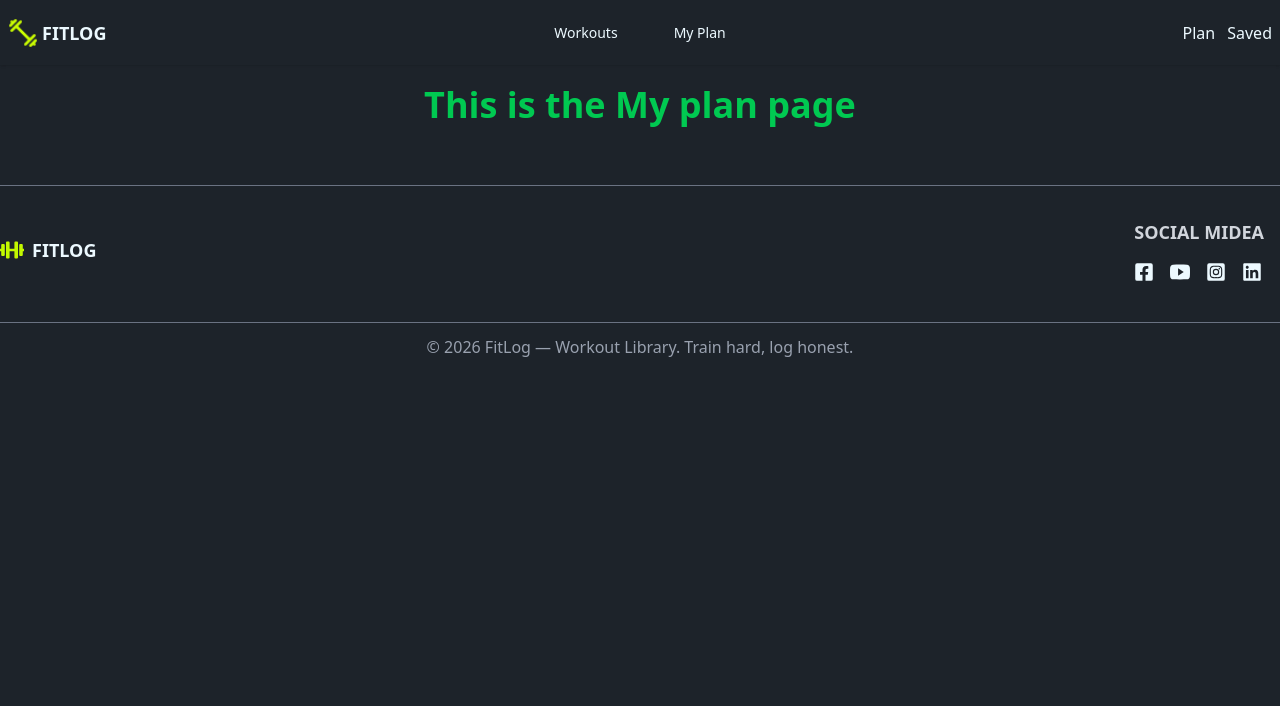
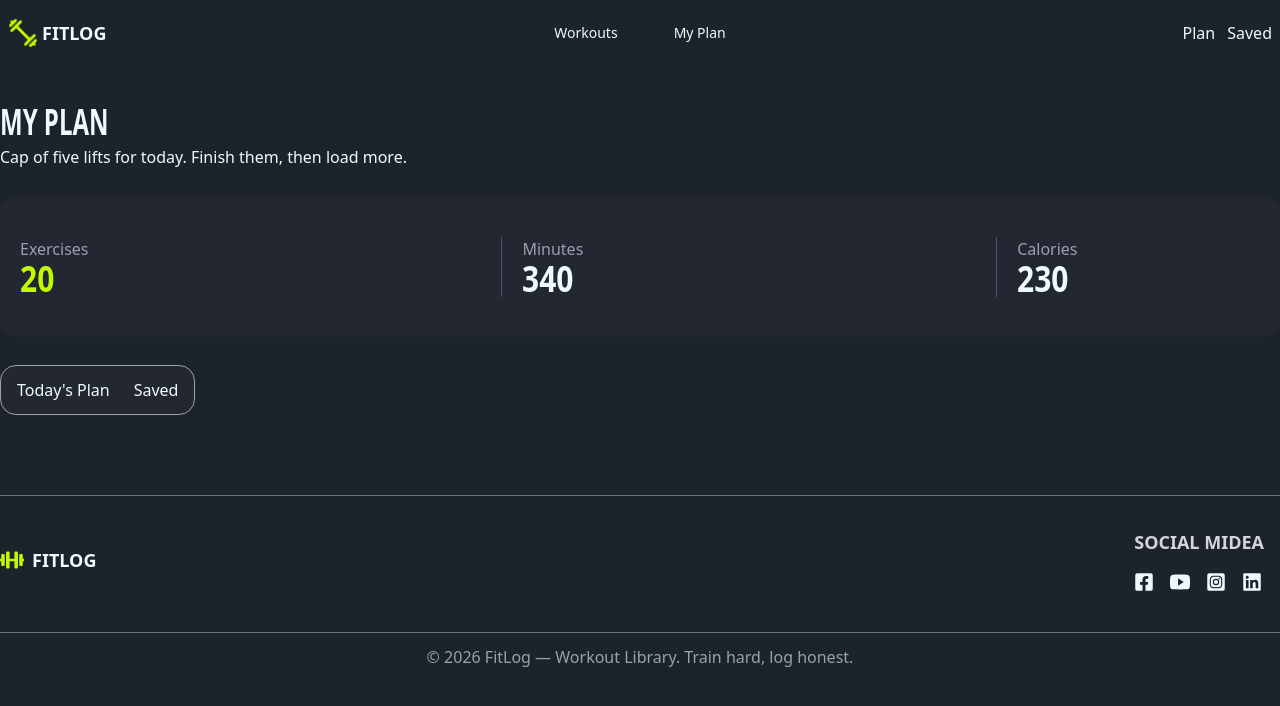
Before and after one commit to nahid1838/A6_Workout_Library, a Next.js app: page /myPlan in a window 1280 px wide. Shown: the top 706 px of the page. Built offline with nearby package versions, Linux system fonts and the light colour scheme.

Commit message:
My Plan page design done without functionalites

```diff
--- a/src/app/myPlan/page.tsx
+++ b/src/app/myPlan/page.tsx
@@ -2,8 +2,33 @@ import React from 'react';
 
 const MyPlanPage = () => {
     return (
-        <div>
-            <h2 className='text-4xl text-green-500 text-center font-bold py-5'>This is the My plan page</h2>
+        <div className='container mx-auto py-10 space-y-7 '>
+            <div className='space-y-2'>
+                <h3 className='text-2xl font-bold scale-y-150'>MY PLAN</h3>
+                <p>Cap of five lifts for today. Finish them, then load more.</p>
+            </div>
+
+            <div className='flex gap-[33.3%] bg-[#232732] px-5 py-10 rounded-2xl'>
+                <div>
+                    <p className='text-gray-400'>Exercises</p>
+                    <h3 className='text-3xl font-bold scale-y-120 text-[#C2F800]'>20</h3>
+                </div>
+                <div className='border-l pl-5 border-gray-600'>
+                    <p className='text-gray-400'>Minutes</p>
+                    <h3 className='text-3xl font-bold scale-y-120'>340</h3>
+                </div>
+                <div className='border-l pl-5 border-gray-600'>
+                    <p className='text-gray-400'>Calories</p>
+                    <h3 className='text-3xl font-bold scale-y-120'>230</h3>
+                </div>
+            </div>
+
+            <div>
+                <div className='border border-gray-400 px-4 py-3 rounded-2xl w-fit flex gap-6 bg-[#232732]'>
+                    <button>Today's Plan</button>
+                    <button>Saved</button>
+                </div>
+            </div>
         </div>
     );
 };
```
